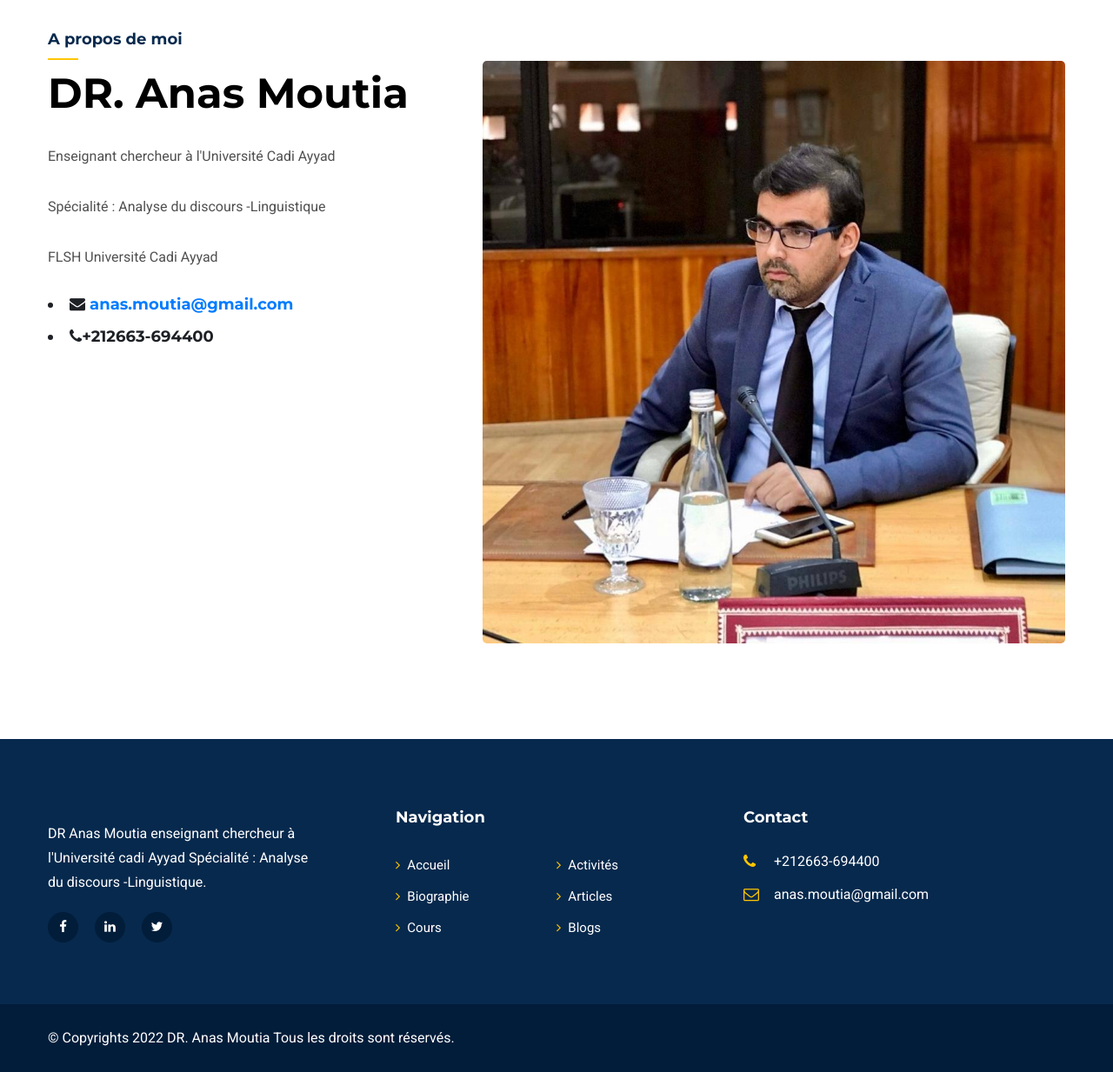
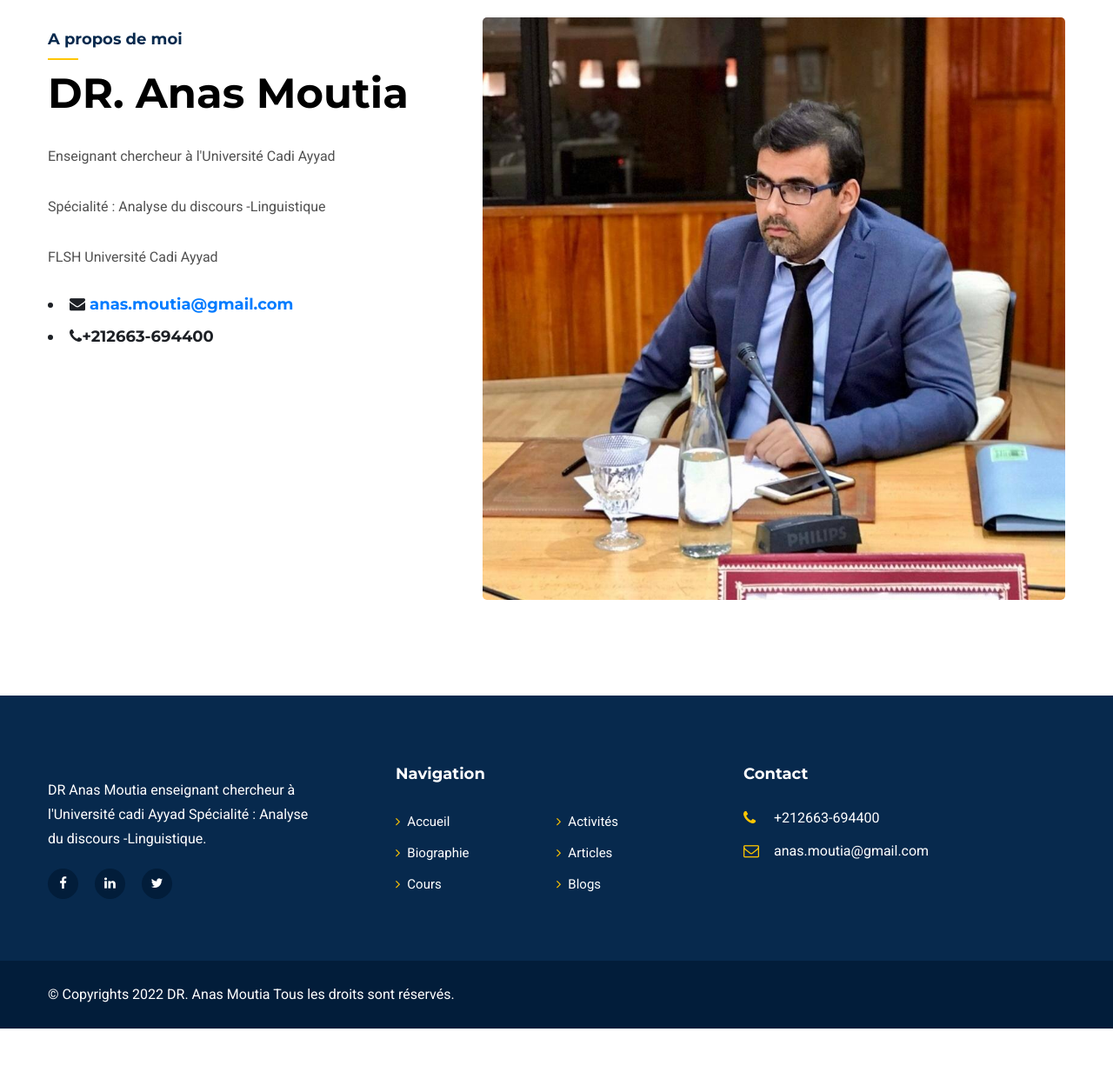
Before and after one commit to MedElanaami/Professor_Blog, a Symfony app: template templates/frontend/index.html.twig in a window 1280 px wide. Shown: the part 150-1383 px from the top of the page at 87% size. After the commit the page ends 1333 px from the top, so only its background shows below. Run offline with Twig, Linux system fonts and the light colour scheme; the template is opened without the code that fills it, so the values that code supplies are empty; some libraries are stand-ins or nearby versions.

```diff
--- a/templates/frontend/index.html.twig
+++ b/templates/frontend/index.html.twig
@@ -18,7 +18,7 @@
                     </div>
                 </div> <!-- about cont -->
                 <div class="col-lg-7">
-                    <div class="about-image mt-50">
+                    <div class="about-image">
                         <img src="{{ asset('frontend/images/about/profile.jpg') }}" alt="About">
                     </div>  <!-- about image -->
                 </div>
```
